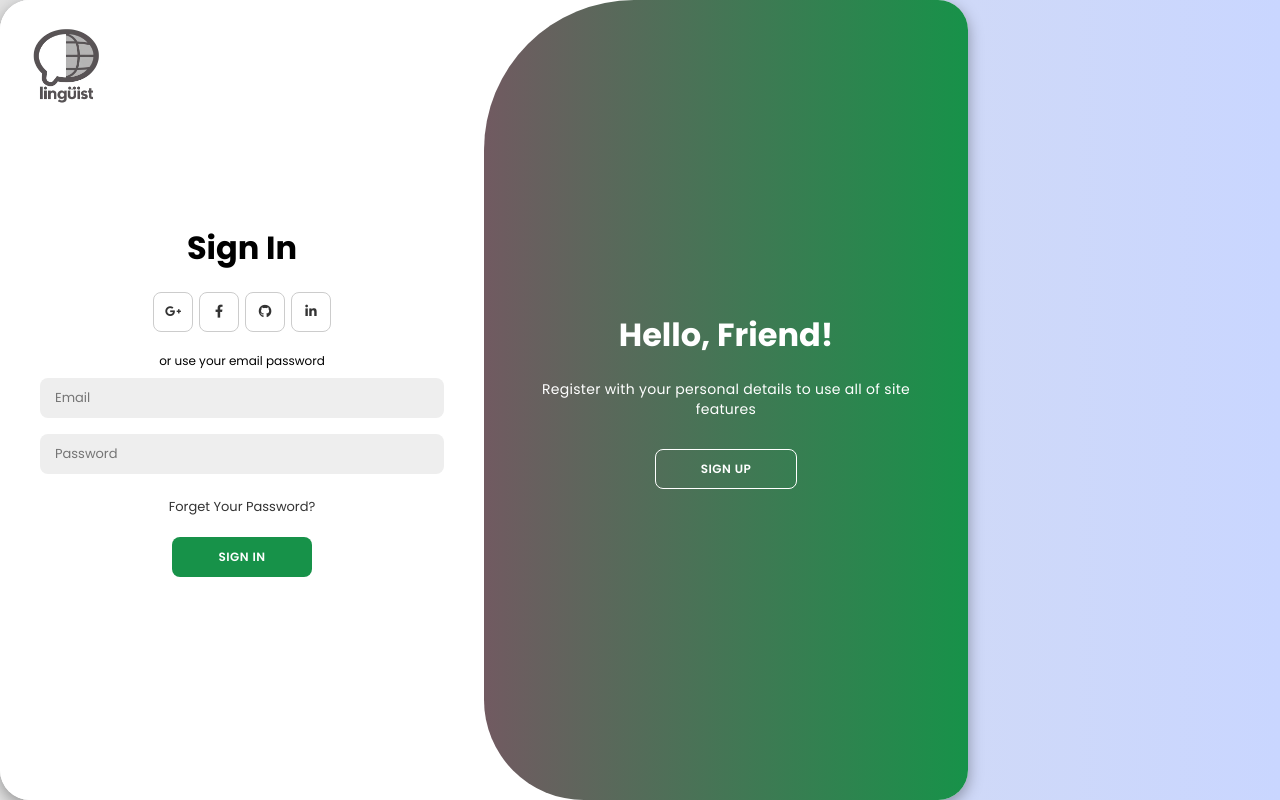
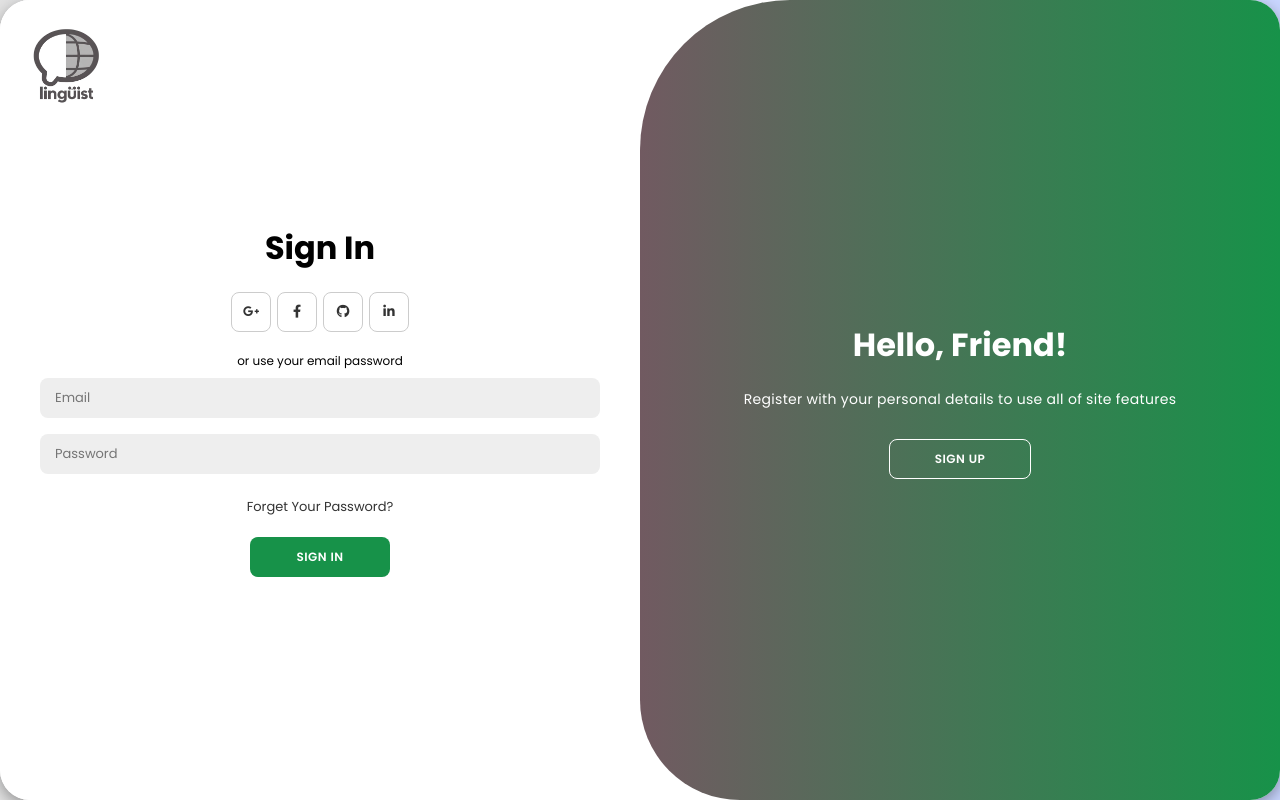
Before and after one commit to spiegelin/Linguist, a React (Vite) app in the folder frontend/: page /ChatAppScreen in a window 1280 px wide. Built offline with nearby package versions, Linux system fonts and the light colour scheme; no server answers.

Commit message:
"Refactor App.jsx, Sidebar.jsx, ChatTheme.jsx, and loginTheme.css: updated imports, styles, and component structures"

```diff
--- a/frontend/src/App.jsx
+++ b/frontend/src/App.jsx
@@ -1,4 +1,3 @@
-//App.jsx
 import React, { useState } from 'react';
 import { BrowserRouter } from 'react-router-dom';
 import { ThemeProvider } from "styled-components";
@@ -7,13 +6,16 @@ import styled from "styled-components";
 import { LoginPage } from './pages/LoginPage';
 import MainApp from './components/MainApp';
 import { Sidebar } from "./components/Sidebar";
+import GlobalStyles from './styles/GlobalStyles'; // Importa los estilos globales
 
 export const ThemeContext = React.createContext(null);
 
 const Container = styled.div`
   display: flex;
-  width: 100vw;
-  height: 100vh;
+`;
+
+const Content = styled.div`
+  flex: 1;
 `;
 
 function App() {
@@ -25,6 +27,8 @@ function App() {
   };
 
   return (
+    <>
+      <GlobalStyles /> {/* Usa los estilos globales aquí */}
       <ThemeContext.Provider value={{ theme: "light" }}>
         <ThemeProvider theme={themeStyle}>
           <BrowserRouter>
@@ -32,7 +36,9 @@ function App() {
               {isLoggedIn ? (
                 <>
                   <Sidebar />
+                  <Content>
                     <MainApp />
+                  </Content>
                 </>
               ) : (
                 <LoginPage onLogin={handleLogin} />
@@ -41,6 +47,7 @@ function App() {
           </BrowserRouter>
         </ThemeProvider>
       </ThemeContext.Provider>
+    </>
   );
 }
 
--- a/frontend/src/components/Sidebar.jsx
+++ b/frontend/src/components/Sidebar.jsx
@@ -1,4 +1,4 @@
-//Sidebar.jsx
+// Sidebar.jsx
 import React from "react";
 import styled from "styled-components";
 import logo from "../assets/react.svg";
@@ -33,7 +33,7 @@ export function Sidebar() {
           </NavLink>
         ))}
       </div>
-      <div className="LinksContainer secondaryLinks">
+      <div className="SecondaryLinksContainer"> {/* Nuevo contenedor */}
         {secondarylinksArray.map(({ icon, to }) => (
           <NavLink to={to} className="Link" key={to}>
             {icon}
@@ -86,7 +86,25 @@ const Container = styled.div`
     }
   }
 
-  .secondaryLinks {
-    padding-top: 20px;
+  .SecondaryLinksContainer { /* Estilos para el nuevo contenedor */
+    display: flex;
+    flex-direction: column;
+    align-items: center;
+    padding-bottom: 20px;
+
+    .Link {
+      display: flex;
+      justify-content: center;
+      align-items: center;
+      text-decoration: none;
+      color: ${Light.text};
+      height: 50px;
+      width: 100%;
+      transition: background-color 0.3s ease;
+
+      &:hover {
+        background-color: rgba(255, 255, 255, 0.1);
+      }
+    }
   }
 `;
--- a/frontend/src/styles/ChatTheme.jsx
+++ b/frontend/src/styles/ChatTheme.jsx
@@ -1,4 +1,3 @@
-// ChatTheme.jsx
 import styled from 'styled-components';
 
 export const MainContainer = styled.div`
@@ -8,27 +7,12 @@ export const MainContainer = styled.div`
   background-color: ${({ theme }) => theme.bgtotal}; // Ajuste del fondo del contenedor principal del chat
 `;
 
-
-export const ContactDetails = styled.div`
-  flex: 0.3; // reduce el tamaño de la barra lateral
-  background-color: #ddd; // color de fondo para visualizar el componente
-  padding: 20px; // algo de padding para el contenido
-`;
-
-export const TopBar = styled.div`
-  height: 50px;
-  background-color: #ccc; // color de fondo para visualizar el componente
-  padding: 10px;
-  position: fixed; // fija la barra en la parte superior
-  width: 100%; // hace que la barra ocupe toda la pantalla de ancho
-`;
-
 export const ChatContainer = styled.div`
   display: flex;
   flex-direction: column;
   justify-content: space-between;
-  height: 100vh;
-  width: 70%; // reduce el ancho del chat
+  height: 100%; // Ajusta la altura del ChatContainer al 100% del contenedor principal
+  width: 100%; // reduce el ancho del chat
   padding: 20px;
   box-sizing: border-box;
 `;
@@ -38,7 +22,7 @@ export const MessageList = styled.ul`
   padding: 0;
   margin: 0;
   overflow-y: auto;
-  height: 80%;
+  flex-grow: 1; // Modificación: permite que MessageList ocupe todo el espacio disponible
 `;
 
 export const MessageItem = styled.li`
@@ -54,6 +38,7 @@ export const MessageForm = styled.form`
   display: flex;
   justify-content: space-between;
   align-items: center;
+  flex-shrink: 0; // Modificación: evita que MessageForm se contraiga para que no haya espacio en blanco adicional
 `;
 
 export const MessageInput = styled.input`
--- /dev/null
+++ b/frontend/src/styles/GlobalStyles.jsx
@@ -0,0 +1,19 @@
+import { createGlobalStyle } from 'styled-components';
+
+const GlobalStyles = createGlobalStyle`
+  body, html {
+    margin: 0;
+    padding: 0;
+    width: 100%;
+    height: 100%;
+    overflow: hidden; /* Esto evita que el cuerpo y el HTML se desplacen lateralmente */
+  }
+
+  #root {
+    width: 100%;
+    height: 100%;
+    overflow: hidden; /* Esto evita que el contenido se desplace lateralmente */
+  }
+`;
+
+export default GlobalStyles;
--- a/frontend/src/styles/loginTheme.css
+++ b/frontend/src/styles/loginTheme.css
@@ -17,16 +17,17 @@ body{
     height: 100vh;
 }
 
-.container{
+.container {
     background-color: #fff;
     border-radius: 30px;
     box-shadow: 0 5px 15px rgba(0, 0, 0, 0.35);
     position: relative;
     overflow: hidden;
-    width: 968px;
-    max-width: 100%;
-    min-height: 680px;
+    width: 100%; /* Ancho del contenedor al 100% */
+    max-width: 100%; /* Ancho máximo del contenedor al 100% */
+    height: 100vh; /* Altura del contenedor al 100% del viewport */
 }
+
 
 .container p{
     font-size: 14px;
```
Lines whose indentation alone changed are shown as unchanged.
